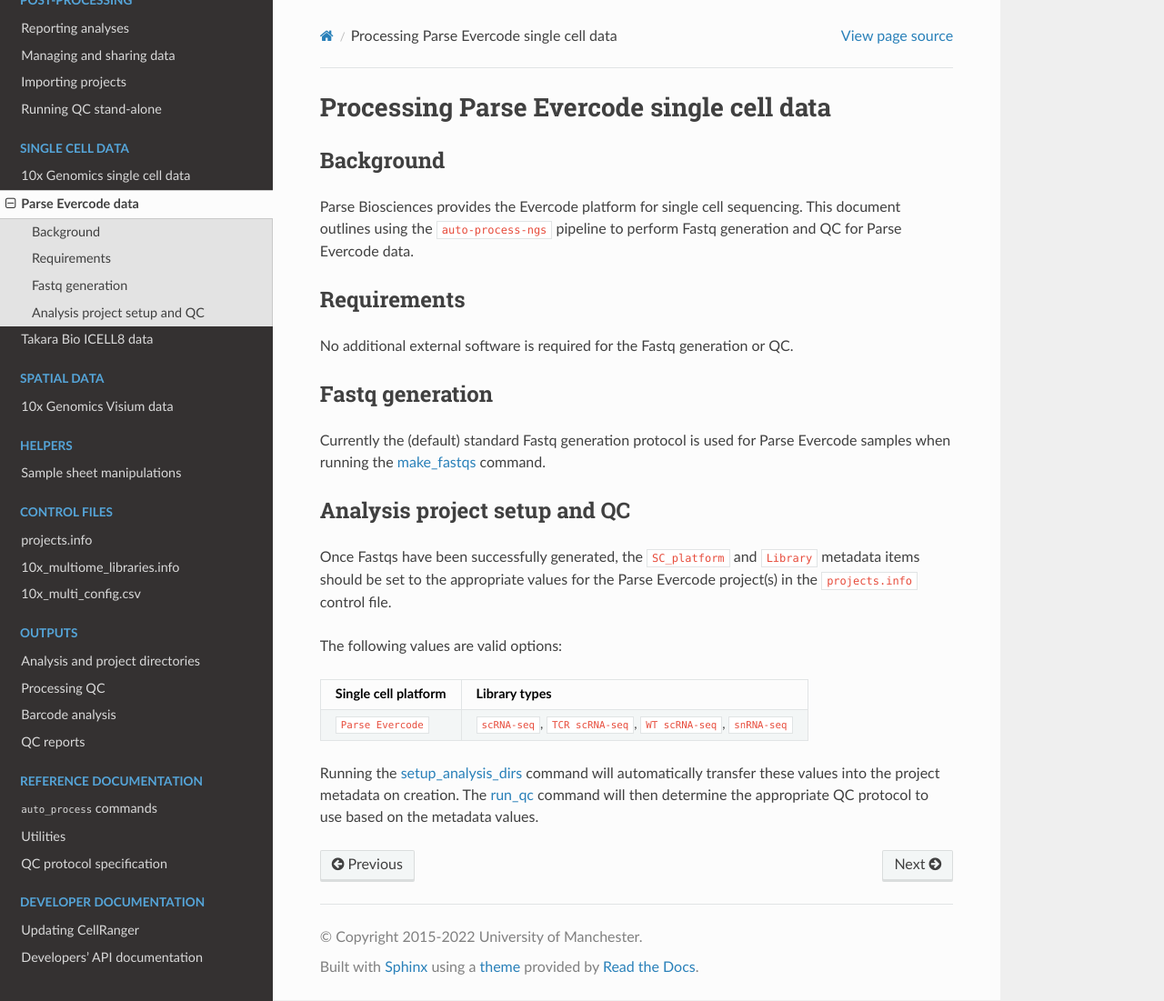
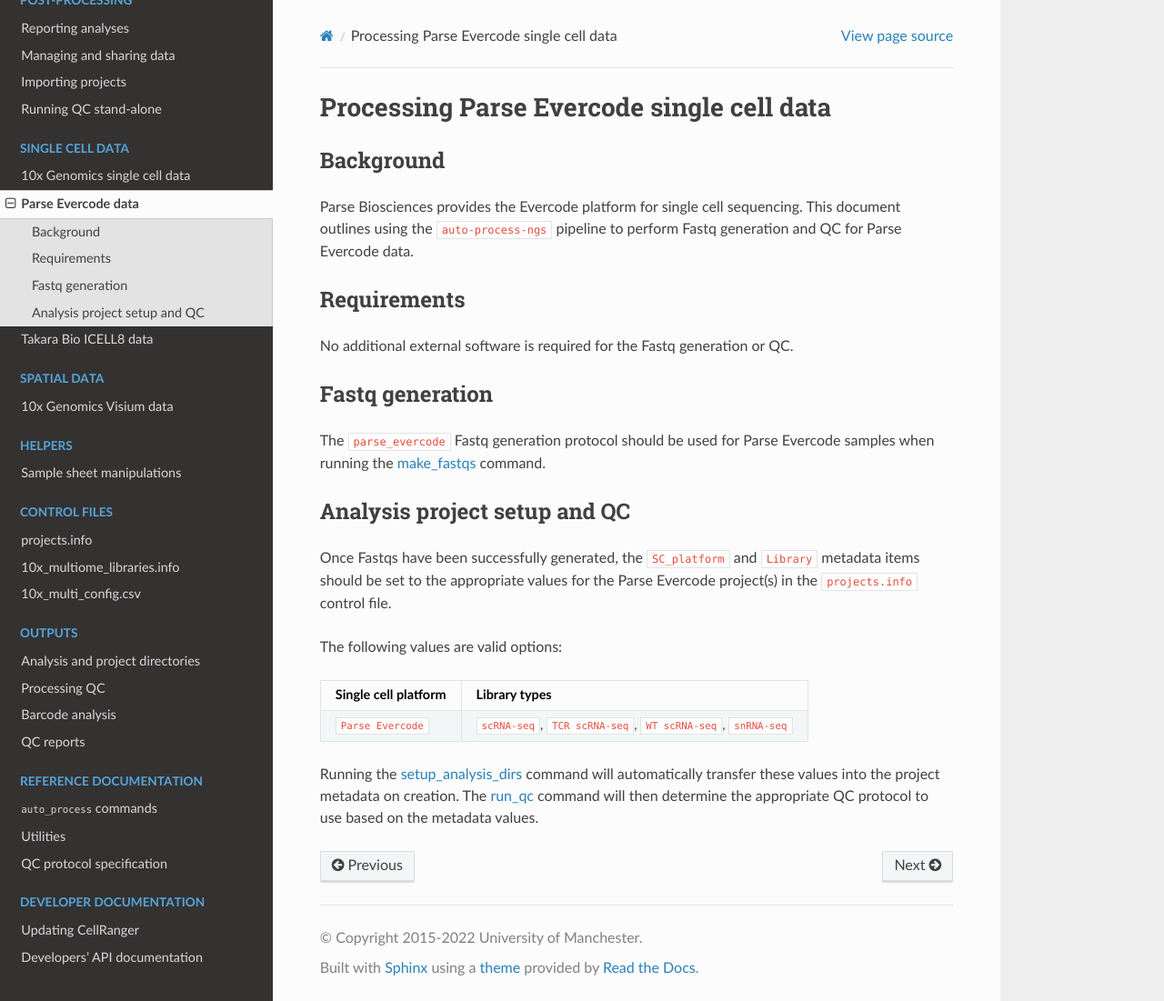
Before and after one commit to fls-bioinformatics-core/auto_process_ngs, a Sphinx documentation site: the page built from docs/source/single_cell/parse.rst, in a window 1280 px wide and 1101 px high. Shown: the whole window at 91% size. Built offline with Sphinx 7.4.7 and the Read the Docs theme 2.0.0, drawn with Linux system fonts in a browser that asks for light colours.

Commit message:
Update documentation to add 'parse_evercode' Fastq generation protocol.

```diff
--- a/docs/source/single_cell/parse.rst
+++ b/docs/source/single_cell/parse.rst
@@ -17,7 +17,7 @@
 Fastq generation
 ----------------
 
-Currently the (default) standard Fastq generation protocol is used
+The ``parse_evercode`` Fastq generation protocol should be used
 for Parse Evercode samples when running the
 :doc:`make_fastqs <../using/make_fastqs>` command.
 
--- a/docs/source/using/make_fastqs.rst
+++ b/docs/source/using/make_fastqs.rst
@@ -81,6 +81,7 @@
 ``10x_multiome_gex``     10xGenomics Multiome single cell
                          GEX data only (run with pooled GEX
                          and ATAC data)
+``parse_evercode``       Parse Evercode single cell data
 ``icell8``               ICELL8 single-cell RNA-seq data
 ``icell8_atac``          ICELL8 single-cell ATAC-seq data
 ======================== =====================================
```
